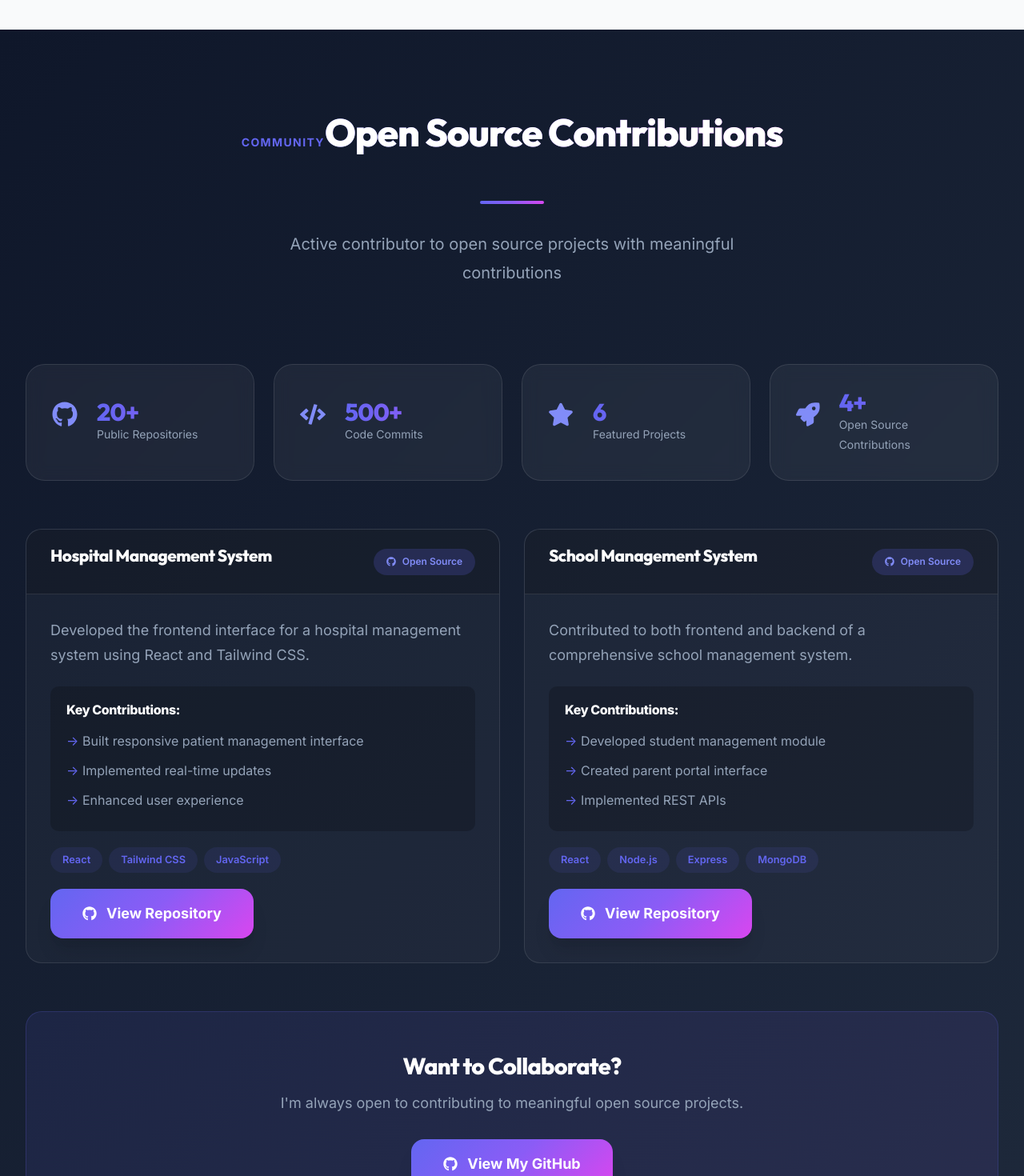
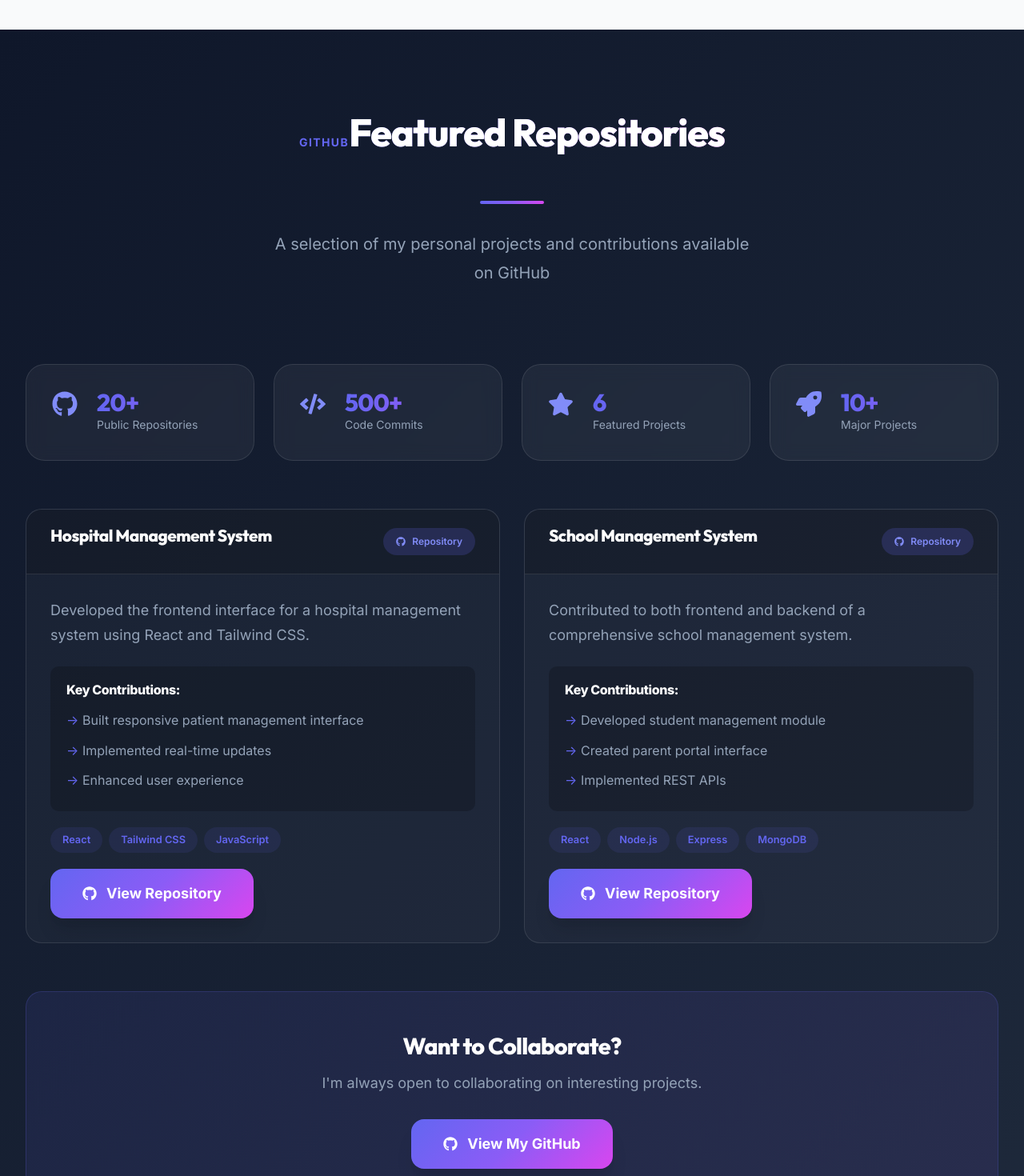
Before and after one commit to Kenenisaboru/Personal-portfolio, a React (Create React App) app: page / in a window 1280 px wide. Shown: the part 6700-8170 px from the top of the page at 80% size. Built offline with nearby package versions, Linux system fonts and the light colour scheme.

Commit message:
Update open source section

```diff
--- a/src/components/OpenSource.jsx
+++ b/src/components/OpenSource.jsx
@@ -6,11 +6,11 @@ const OpenSource = ({ contributions }) => {
     <section id="opensource" className="section opensource">
       <div className="container">
         <div className="section-header animate-on-scroll">
-          <span className="section-label">Community</span>
-          <h2 className="section-title">Open Source Contributions</h2>
+          <span className="section-label">GitHub</span>
+          <h2 className="section-title">Featured Repositories</h2>
           <div className="section-divider"></div>
           <p className="section-subtitle">
-            Active contributor to open source projects with meaningful contributions
+            A selection of my personal projects and contributions available on GitHub
           </p>
         </div>
 
@@ -40,8 +40,8 @@ const OpenSource = ({ contributions }) => {
             <div className="github-stat">
               <FaRocket className="stat-icon" />
               <div className="stat-content">
-                <h3>4+</h3>
-                <p>Open Source Contributions</p>
+                <h3>10+</h3>
+                <p>Major Projects</p>
               </div>
             </div>
           </div>
@@ -53,7 +53,7 @@ const OpenSource = ({ contributions }) => {
               <div className="contribution-header">
                 <h3>{contribution.title}</h3>
                 <span className="contribution-badge">
-                  <FaGithub /> Open Source
+                  <FaGithub /> Repository
                 </span>
               </div>
 
@@ -93,7 +93,7 @@ const OpenSource = ({ contributions }) => {
         <div className="opensource-cta animate-on-scroll">
           <div className="cta-content">
             <h3>Want to Collaborate?</h3>
-            <p>I'm always open to contributing to meaningful open source projects.</p>
+            <p>I'm always open to collaborating on interesting projects.</p>
             <a
               href="https://github.com/Kenenisaboru"
               target="_blank"
```
